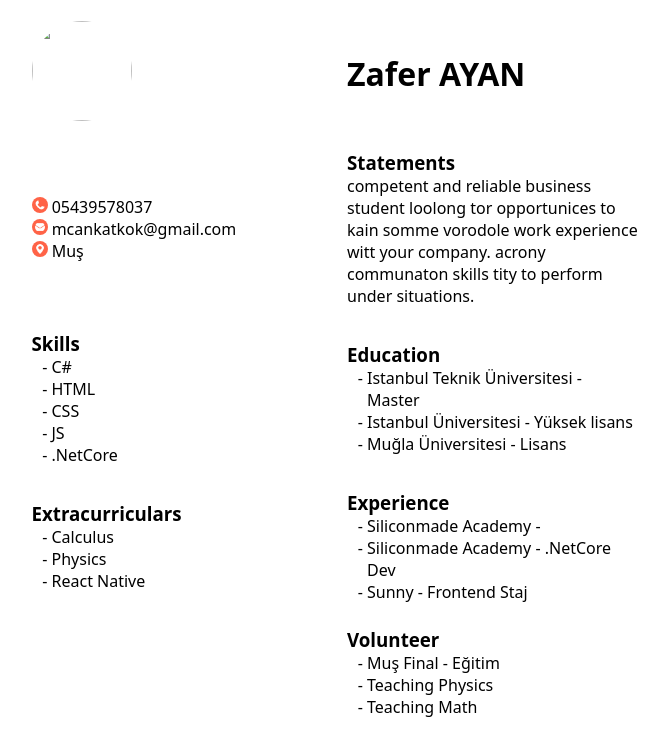
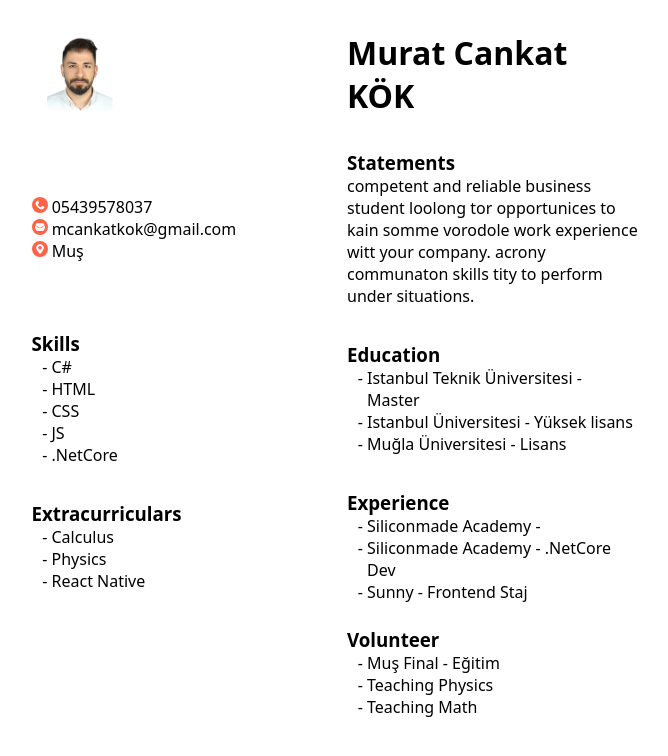
Before and after one commit to mjankat/cv-2023, a plain HTML site: page index.html in a window 1280 px wide. Shown: the whole page, without its empty margins (305-973 px from the left). Drawn offline with Linux system fonts and the light colour scheme.

Commit message:
index  updated

```diff
--- a/index.html
+++ b/index.html
@@ -3,7 +3,7 @@
   <head>
     <meta charset="UTF-8" />
     <meta name="viewport" content="width=device-width, initial-scale=1.0" />
-    <title>Document</title>
+    <title>CV</title>
     <style>
       body {
         font-family: system-ui, -apple-system, BlinkMacSystemFont, "Segoe UI",
@@ -49,8 +49,8 @@
       <tbody>
         <tr>
           <td></td>
-          <td><img class="profileImg" src="./profile.jpg" /></td>
-          <td><h1>Zafer AYAN</h1></td>
+          <td><img class="profileImg" src="./profile.jpeg" /></td>
+          <td><h1>Murat Cankat KÖK</h1></td>
           <td></td>
         </tr>
         <tr>
```
